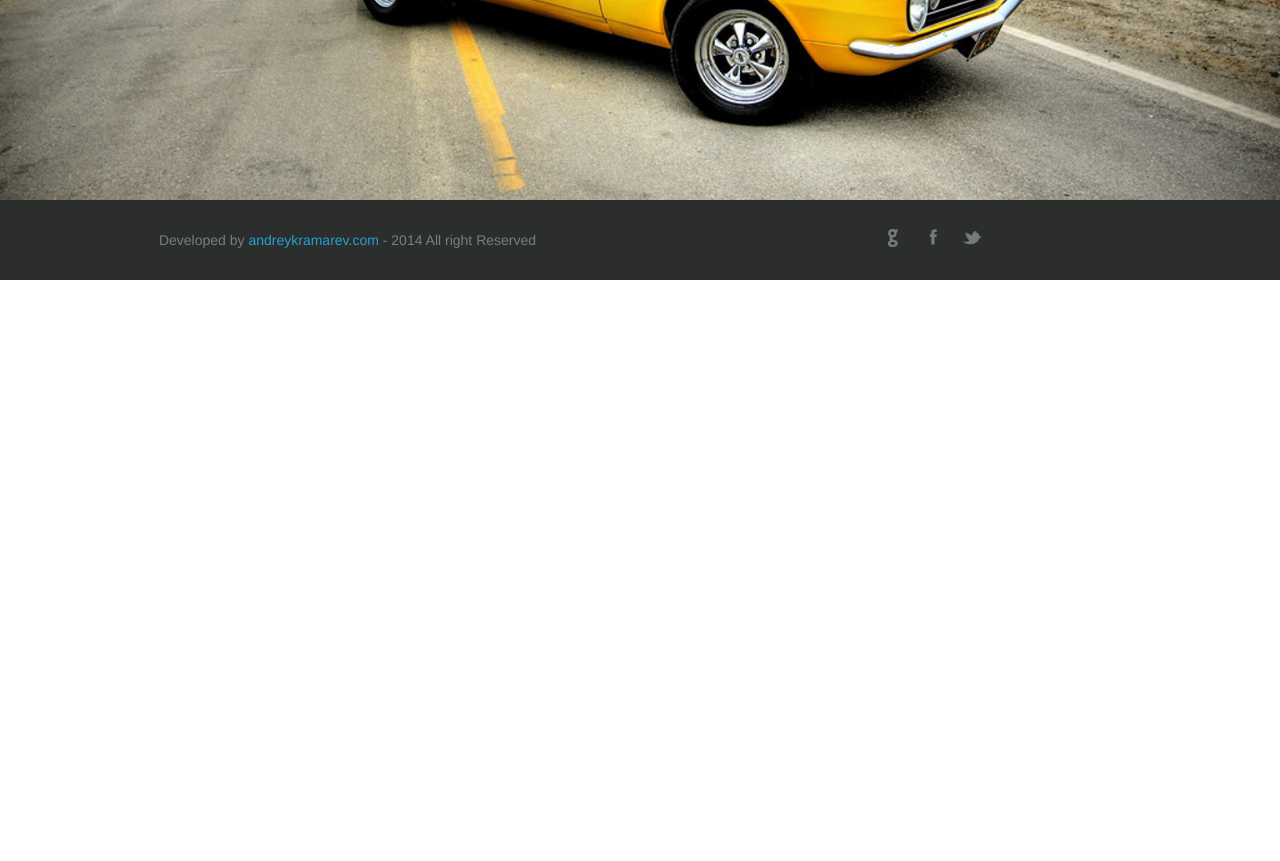
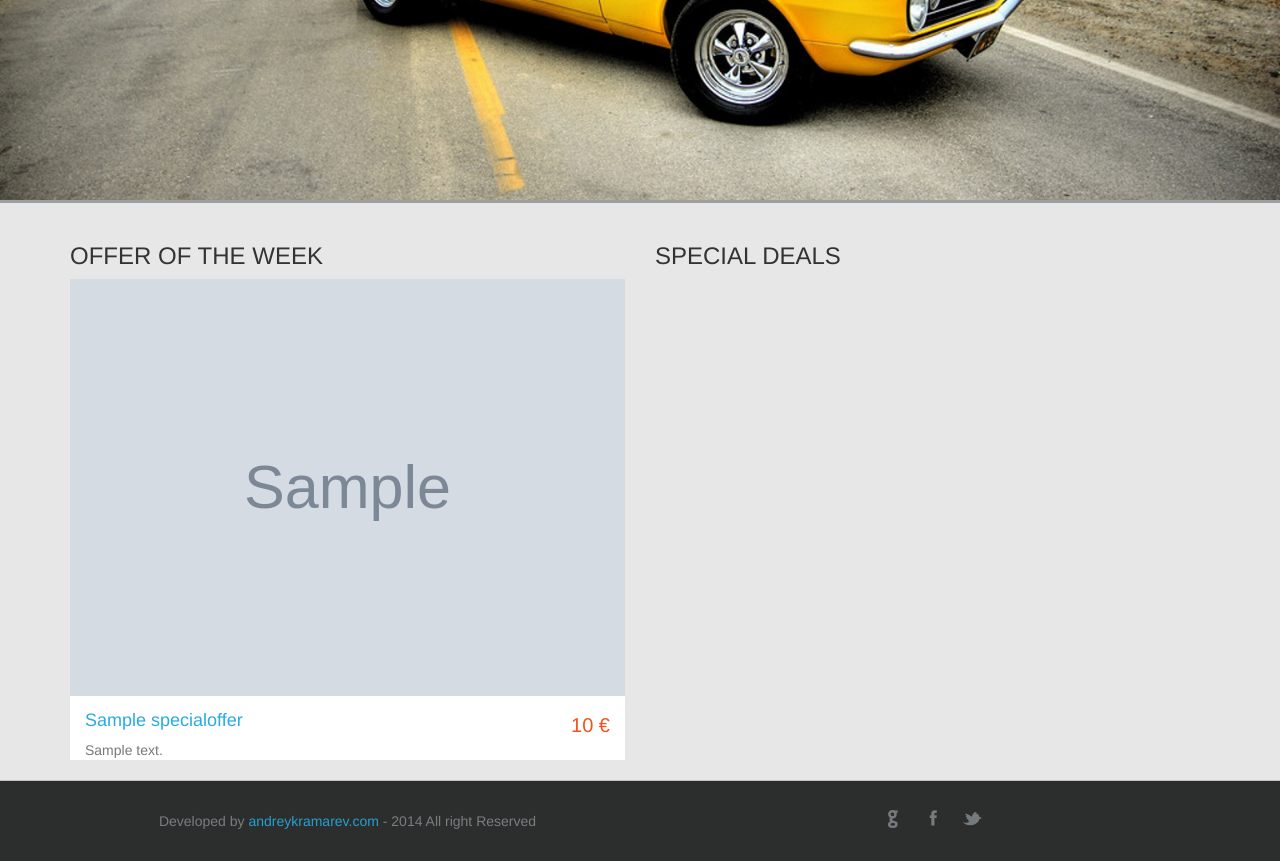
Before and after one commit to andrey-k/autocars, a Django app: page / in a window 1280 px wide. Shown: the part 440-1301 px from the top of the page. Before the commit the page ends 720 px from the top, so only its background shows below. Run offline with Django 3.2, Linux system fonts and the light colour scheme; tables that the repository leaves empty hold one stand-in row (values such as "Sample post"); grey boxes marked "Sample" are stand-in pictures; style sheets or scripts are compiled from the project's sources; parts of the project's set-up code (start-up, migrations or seed data) failed here and were passed over; some libraries are stand-ins or nearby versions.

Commit message:
added proper offers section

```diff
--- a/django/sections/models.py
+++ b/django/sections/models.py
@@ -6,7 +6,7 @@
     title = models.CharField(max_length=200)
     short_description = HTMLField()
     description = HTMLField()
-    price = models.DecimalField(max_digits=5, decimal_places=2)
+    price = models.DecimalField(max_digits=5, decimal_places=0)
     is_active = models.BooleanField(default=True)
     is_week_offer = models.BooleanField(default=False)
     image = models.ImageField(null=False, upload_to='offers')
--- a/django/sections/static/sections/js/base.js
+++ b/django/sections/static/sections/js/base.js
@@ -96,16 +96,6 @@
 
   }
 
-  /**
-  * Show popup window with additional information
-  * regarding to the clicked element.
-  *
-  */
-  $('#offers').on('click', '.popup-deal', function(event) {
-    $('#offer-popup').modal();
-    event.preventDefault();
-  });
-
   $('.modal').on('click', '#booking', function() {
     $('#offer-popup').modal('hide');
     location.href = '#contact';
@@ -166,6 +156,6 @@
         }
       }
     });
-}
+  }
 
 });
--- a/django/sections/templates/sections/index.html
+++ b/django/sections/templates/sections/index.html
@@ -36,4 +36,87 @@
       </li>
     </ul>
   </section>
+
+  <section id="offers" class="offers">
+    <div class="container">
+      <div class="row">
+        <div class="col-xs-12 col-sm-6 week-offer">
+          <h3>Offer of the week</h3>
+          <div class="offer-img">
+            <a class="popup-deal" data-toggle="modal" href="#week-offer-popup">
+              <img src="{{ week_offer.image.url }}" alt="week offer img">
+            </a>
+          </div>
+          <div class="offer-description">
+            <div class="offer-price">{{ week_offer.price }} &euro;</div>
+            <a class="popup-deal" data-toggle="modal" href="#week-offer-popup">
+              <h4>{{ week_offer.title }}</h4>
+              {% autoescape off %}
+              <div class="offer-text">{{ week_offer.short_description }}</div>
+              {% endautoescape %}
+            </a>
+          </div>
+          <div class="modal fade" id="week-offer-popup" tabindex="-1" role="dialog" aria-labelledby="offer-popup-label" aria-hidden="true">
+            <div class="modal-dialog">
+              <div class="modal-content">
+                <header class="modal-header">
+                  <button type="button" class="close" data-dismiss="modal" aria-hidden="true">&times;</button>
+                  <h4 class="modal-title" id="offer-popup-label">{{ week_offer.title }}</h4>
+                </header>
+                <div class="modal-body">
+                  <img class="pop-up" src="{{ week_offer.image.url }}" alt="week offer img">
+                  {{ week_offer.description|safe }}
+                </div>
+                <footer>
+                  <button type="button" class="btn btn-default" data-dismiss="modal">Close</button>
+                  <button id="booking" type="button" class="btn btn-info">Book an appointment</button>
+                </footer>
+              </div>
+            </div>
+          </div>
+        </div>
+
+        <div class="col-xs-12 col-sm-6 special-deals">
+          <h3>Special deals</h3>
+          {% for offer in special_offers %}
+          <div class="row special-deal">
+            <div class="offer-img pull-left">
+              <a class="popup-deal" data-toggle="modal" href="#offer-{{ forloop.counter }}-popup">
+                <img src="{{ offer.image.url }}" alt="week offer img">
+              </a>
+            </div>
+            <div class="offer-description pull-right">
+              <div class="offer-price">{{ offer.price }} &euro;</div>
+              <a class="popup-deal" data-toggle="modal" href="#offer-{{ forloop.counter }}-popup">
+                <h5>{{ offer.title }}</h5>
+                {% autoescape off %}
+                <div class="offer-text">{{ offer.short_description }}</div>
+                {% endautoescape %}
+              </a>
+            </div>
+          </div>
+          <div class="modal fade" id="offer-{{ forloop.counter }}-popup" tabindex="-1" role="dialog" aria-labelledby="offer-popup-label" aria-hidden="true">
+            <div class="modal-dialog">
+              <div class="modal-content">
+                <header class="modal-header">
+                  <button type="button" class="close" data-dismiss="modal" aria-hidden="true">&times;</button>
+                  <h4 class="modal-title" id="offer-popup-label">{{ offer.title }}</h4>
+                </header>
+                <div class="modal-body">
+                  <img class="pop-up" src="{{ offer.image.url }}" alt="week offer img">
+                  {{ offer.description|safe }}
+                </div>
+                <footer>
+                  <button type="button" class="btn btn-default" data-dismiss="modal">Close</button>
+                  <button id="booking" type="button" class="btn btn-info">Book an appointment</button>
+                </footer>
+              </div>
+            </div>
+          </div>
+          {% endfor %}
+        </div>
+      </div>
+    </div>
+  </section>
+
 {% endblock %}
--- a/django/sections/views.py
+++ b/django/sections/views.py
@@ -5,6 +5,10 @@
 
 
 def index(request):
-    offers = get_list_or_404(SpecialOffer)
+    week_offer = SpecialOffer.objects.filter(
+        is_active=True, is_week_offer=True).first()
+    special_offers = SpecialOffer.objects.filter(
+        is_active=True, is_week_offer=False)[:3]
 
-    return render(request, 'sections/index.html', {'offers': offers})
+    return render(request, 'sections/index.html',
+                  {'week_offer': week_offer, 'special_offers': special_offers})
--- a/django/templates/base.html
+++ b/django/templates/base.html
@@ -21,5 +21,6 @@
   </head>
   <body class="home">
     {% block content %}{% endblock %}
+    {% block js %}{% endblock %}
   </body>
 </html>
--- a/django/templates/header_footer.html
+++ b/django/templates/header_footer.html
@@ -43,11 +43,11 @@
       </div>
     </div>
   </footer>
-
+{% endblock %}
+  {% block js %}
   <script src="{% static 'sections/libs/responsive-img.min.js' %}"></script>
   <script src="http://ajax.googleapis.com/ajax/libs/jquery/1.10.2/jquery.min.js"></script>
   <script src="{% static 'sections/libs/bootstrap/js/bootstrap.min.js' %}"></script>
   <script src="{% static 'sections/js/base.js' %}"></script>
-
   <!-- <script src="https://maps.googleapis.com/maps/api/js?sensor=false"></script> -->
-{% endblock %}
+  {% endblock %}
```
Also changed, not shown: django/sections/static/sections/css/base.less (+12 -3 lines).
